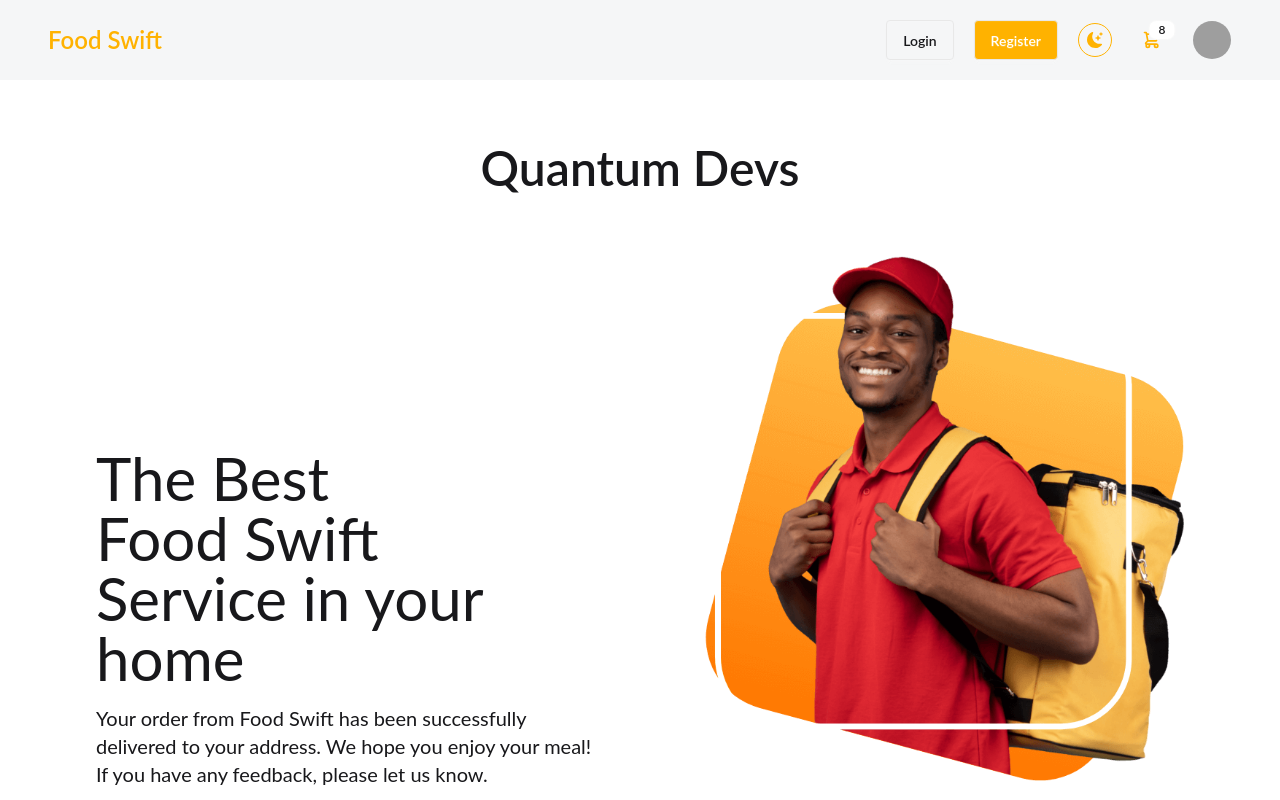
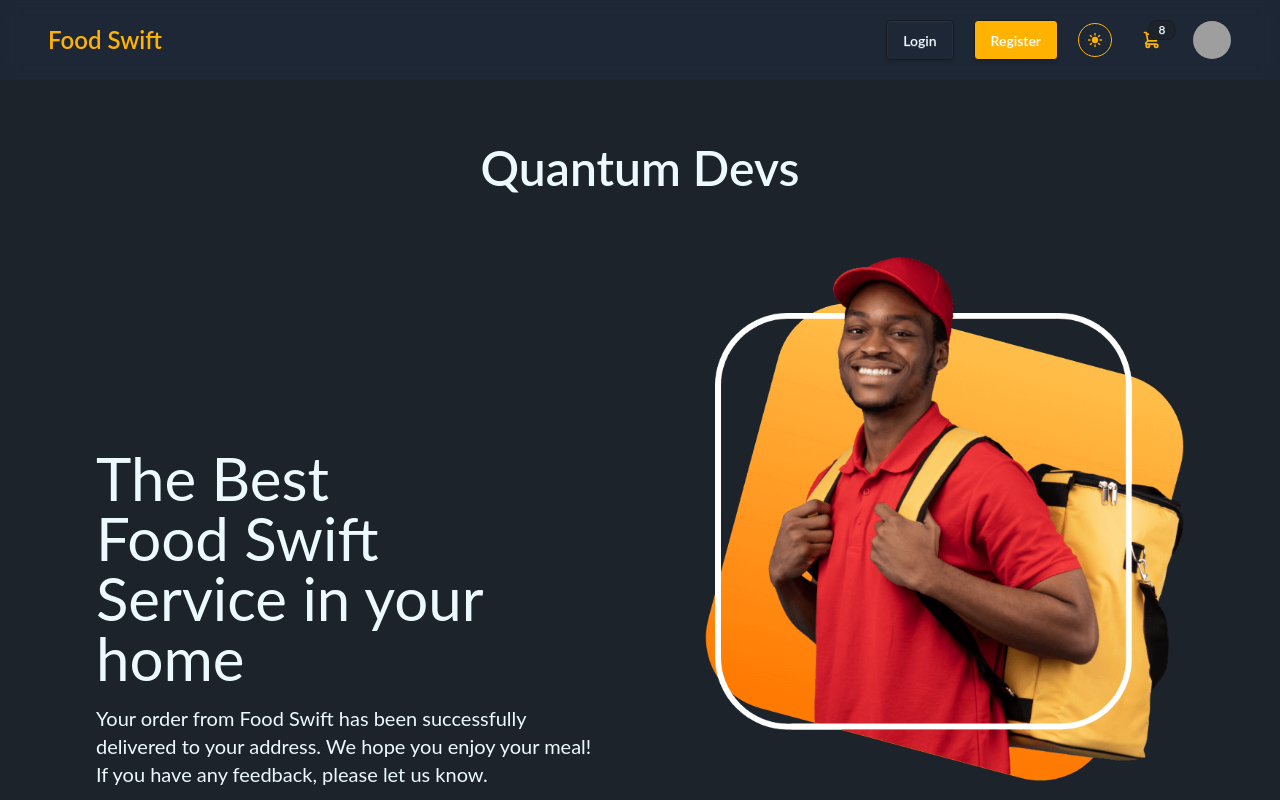
Before and after one commit to pxgacademy/Food-Swift-Quantum-Devs, a React (Vite) app: page / in a window 1280 px wide. Shown: the top 800 px of the page. Built offline with nearby package versions, Linux system fonts and the light colour scheme; no server answers; grey boxes are pictures that could not be loaded.

Commit message:
Updated Theme Mode component

```diff
--- a/src/components/theme-mode/ThemeMode.jsx
+++ b/src/components/theme-mode/ThemeMode.jsx
@@ -11,10 +11,16 @@ const ThemeMode = ({ className = "" }) => {
   useEffect(() => {
     const setThemeMode = () => {
       const theme = localStorage.getItem("theme");
+      console.log(theme);
       if (theme) {
         setIsDark(theme === "dark");
         document.documentElement.setAttribute("data-theme", theme);
         document.documentElement.classList.add(theme);
+      } else {
+        localStorage.setItem("theme", "dark");
+        document.documentElement.setAttribute("data-theme", "dark");
+        document.documentElement.classList.add("dark");
+        setIsDark(true)
       }
     };
 
@@ -30,13 +36,12 @@ const ThemeMode = ({ className = "" }) => {
     );
 
     document.documentElement.classList.toggle("dark", theme);
-    document.documentElement.classList.toggle("light", !theme);
     localStorage.setItem("theme", theme ? "dark" : "light");
   };
 
   return (
     <button onClick={handleToggleTheme} className={className}>
-      {isDark ? <BsFillMoonStarsFill /> : <IoSunny />}
+      {isDark ? <IoSunny /> : <BsFillMoonStarsFill />}
     </button>
   );
 };
--- a/src/shared-components/header/Header.jsx
+++ b/src/shared-components/header/Header.jsx
@@ -1,14 +1,12 @@
 import React from "react";
 import ThemeMode from "../../components/theme-mode/ThemeMode";
-import PageContainer from "../../components/containers/PageContainer";
 import Cart from "./Cart";
 import { Link } from "react-router-dom";
 
 const Header = () => {
   return (
     <header className="sticky top-0">
-      <nav>
-        <PageContainer className="flex items-center justify-between py-5 bg-gray-100/80 dark:bg-gray-800/80 backdrop-blur  text-primaryColor">
+      <nav className="w-full max-w-[1600px] mx-auto py-5 px-5 md:px-8 lg:px-12 flex items-center justify-between bg-gray-100/80 dark:bg-gray-800/80 backdrop-blur  dark:text-primaryColor">
           {/* left side nav */}
           <div>
             <h3 className="text-xl md:text-2xl font-semibold">Food Swift</h3>
@@ -60,7 +58,6 @@ const Header = () => {
               </ul>
             </div>
           </div>
-        </PageContainer>
       </nav>
     </header>
   );
```
